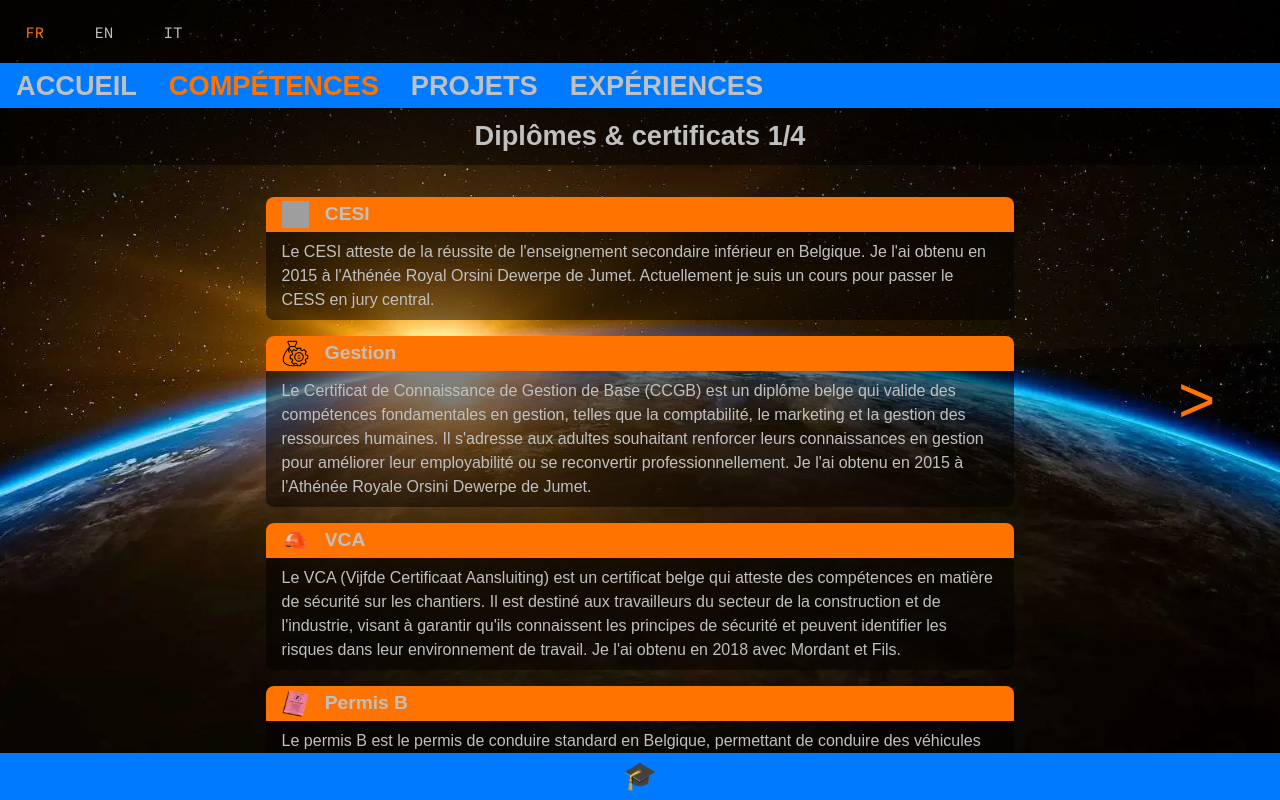
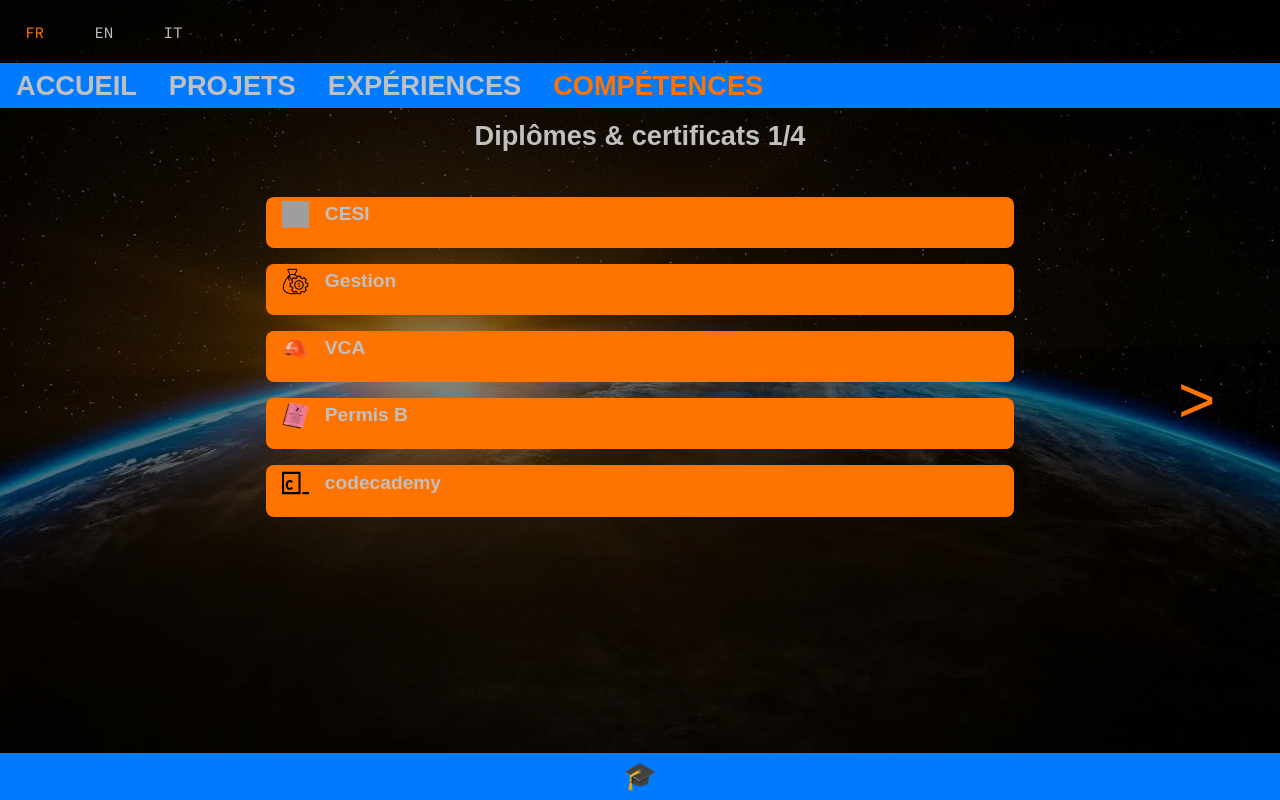
Before and after one commit to MaTor97/portfolio, a React (Vite) app: page / in a window 1280 px wide. Both pictures are taken after a click on the item "COMPÉTENCES". Shown: the top 800 px of the page. Built offline with nearby package versions, Linux system fonts and the light colour scheme; grey boxes are pictures that could not be loaded; a web font is replaced by a local one.

Commit message:
skills ajustements

```diff
--- a/src/components/Nav.jsx
+++ b/src/components/Nav.jsx
@@ -21,14 +21,6 @@
                     : 'INIZIO'}
                 </li>
 
-                <li id='skills'
-                    onClick={() => changePage('skills')}
-                    className={active === "skills" ? "active" : ""}>
-                    {language === 'FR' ? 'COMPÉTENCES'
-                    : language === 'EN' ? 'SKILLS'
-                    : 'COMPETENZE'}
-                </li>
-
                 <li id='projects'
                     onClick={() => changePage('projects')}
                     className={active === "projects" ? "active" : ""}>
@@ -44,6 +36,14 @@
                     : language === 'EN' ? 'EXPERIENCES'
                     : 'ESPERIENZE'}
                 </li>
+
+                <li id='skills'
+                    onClick={() => changePage('skills')}
+                    className={active === "skills" ? "active" : ""}>
+                    {language === 'FR' ? 'COMPÉTENCES'
+                    : language === 'EN' ? 'SKILLS'
+                    : 'COMPETENZE'}
+                </li>
             </ul>
         </nav>
     );
--- a/src/components/Skills.jsx
+++ b/src/components/Skills.jsx
@@ -1,44 +1,33 @@
 import React, { useState, useEffect } from "react";
 
 const Skills = ({ skillset, language }) => {
-    const [isActive, setIsActive] = useState(false);
     const [selectedItem, setSelectedItem] = useState(null);
-    console.log(skillset.icon);
 
-    const handleItemClick = (item) => setSelectedItem(item);
+    const handleItemClick = (item) => {
+        // Si on clique à nouveau sur l'item sélectionné, on le referme
+        setSelectedItem(selectedItem === item ? null : item);
+    };
 
     useEffect(() => {
-        setSelectedItem(null); // Reset on language change
+        setSelectedItem(null); // Réinitialise quand la langue change
     }, [language]);
-
-    const languageLabels = {
-        FR: {
-            title: "Compétences",
-            instruction: "Cliquez sur l'icône pour sélectionner une compétence"
-        },
-        EN: {
-            title: "Skills",
-            instruction: "Click on the icon to select a skill"
-        },
-        IT: {
-            title: "Competenze",
-            instruction: "Fai clic sull'icona per selezionare una competenza"
-        }
-    };
 
     return (
         <div className="skillset">
             <ul>
                 {skillset.items.map((item, index) => (
                     <li key={index} style={{ '--i': index }} onClick={() => handleItemClick(item)}>
-                        <a href="#">
-                            <div className="head">
-                                <img src={item.image} alt={item.name} title={item.name} />
-                                <h4>{item.name}</h4>
-                            </div>
-                            <p>{item.description}</p>
-                        </a>
+                        <div className="head">
+                            <img src={item.image} alt={item.name} title={item.name} />
+                            <h4>{item.name}</h4>
+                        </div>
+
+                        <p className={`description ${selectedItem === item ? 'open' : ''}`}>
+                            {item.description}
+                        </p>
+                        <div className="bottomLi"></div>
                     </li>
+
                 ))}
             </ul>
             <div className="icon">{skillset.icon}</div>
--- a/src/style/_skills.scss
+++ b/src/style/_skills.scss
@@ -3,31 +3,58 @@
     flex-direction: column;
     width: 100%;
     padding: 1rem;
+    background-color: $primaryTransparent;
+    min-height: 75dvh;
+    padding-bottom: 5rem;
+
 
     ul {
-        margin-bottom: 3rem;
         li {
-            border-radius: .5rem;
-            background-color: $primaryTransparent;
-            overflow: hidden;
-            margin-bottom: 3rem;
-
+            cursor: pointer;
+            transition: all 0.3s ease;
+            width: 80%;
+            margin: 1rem auto;
+        }
 
         .head {
             display: flex;
             background-color: $wordSecondary;
-                padding: .2rem 1rem;
+            padding: 0.2rem 1rem;
             align-items: center;
             font-size: 1.2rem;
+            margin-bottom: 0;
+            border-top-left-radius: .5rem;
+            border-top-right-radius: .5rem;
+
 
             h4 {
                 margin-left: 1rem;
             }
         }
 
-            p {
-                padding: .5rem 1rem;
+        .description {
+            max-height: 0;
+            overflow: scroll;
+            scrollbar-width: none;
+            transition: max-height 0.5s ease, padding 0.3s ease;
+            padding: 0 1rem;
+            background-color: $primaryTransparent;
+            border-left: 5px solid $borders;
         }
+
+        .description.open {
+            padding: 0.5rem 1rem;
+            max-height: 300px;
+        }
+
+
+
+        .bottomLi {
+            height: 1rem;
+            border-bottom-left-radius: .5rem;
+            border-bottom-right-radius: .5rem;
+            background-color: $wordSecondary;
+            margin-top: 0;
         }
     }
 
@@ -38,7 +65,7 @@
         text-align: center;
         background-color: $borders;
         width: 100%;
-        padding: .2rem;
+        padding: 0.2rem;
         font-size: 1.7rem;
     }
 }
@@ -49,8 +76,19 @@
             li {
                 width: 60%;
                 margin: 1rem auto;
-
             }
         }
     }
 }
+
+// Optional: fade-in animation
+@keyframes fadeIn {
+    from {
+        opacity: 0;
+        transform: translateY(-5px);
+    }
+    to {
+        opacity: 1;
+        transform: translateY(0);
+    }
+}
```
Lines whose indentation alone changed are shown as unchanged.
